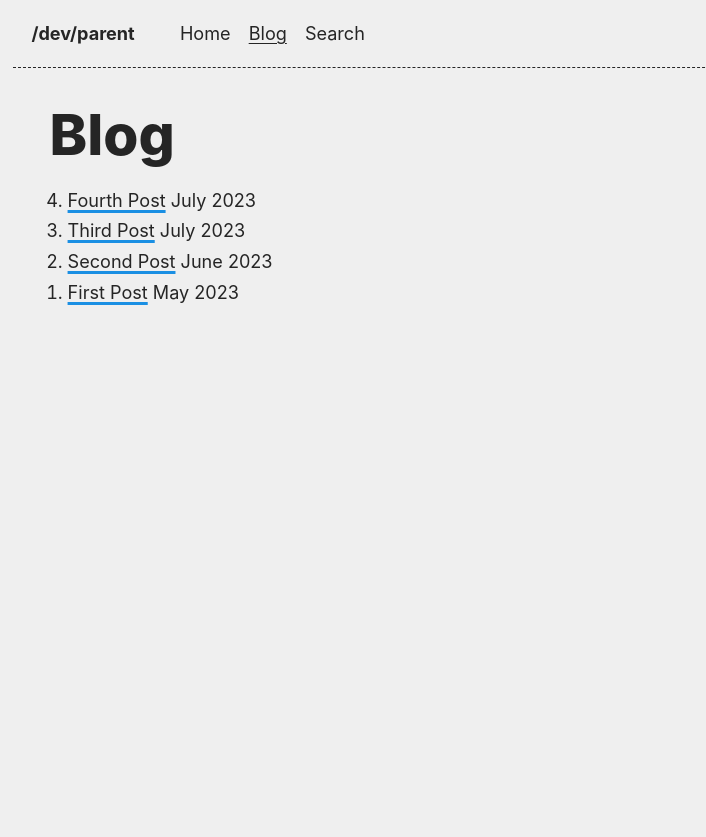
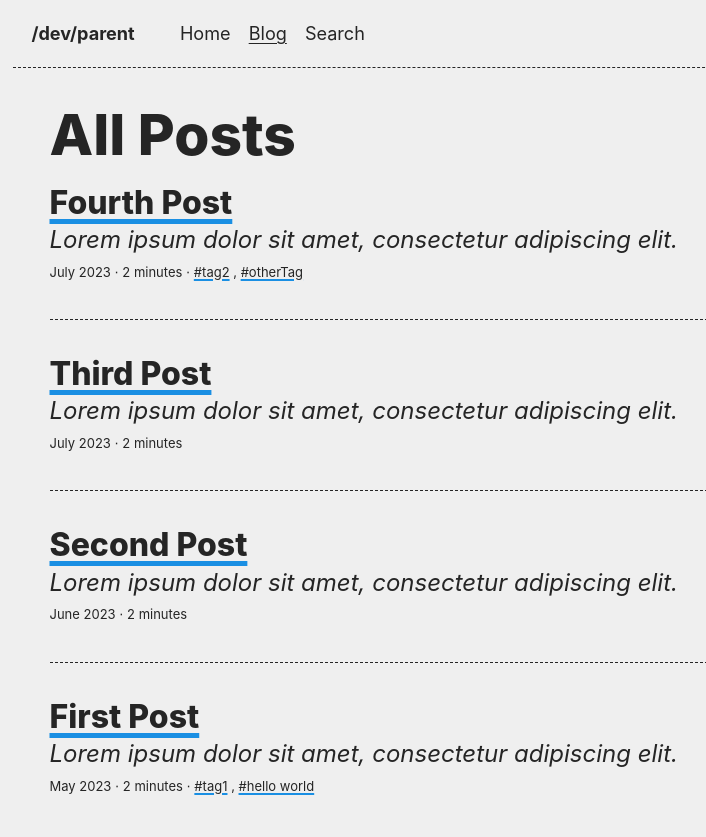
Before and after one commit to brendanv/dev-parent, an Eleventy site: page content/blog.njk in a window 1280 px wide. Shown: the whole page, without its empty margins (256-962 px from the left). Before the commit the page ends 800 px from the top, so only its background shows below. Built offline with nearby package versions, Linux system fonts and the light colour scheme; Eleventy itself is replaced by a stand-in of ours; files that its build step writes are made by us from their sources.

Commit message:
Improve post list CSS

```diff
--- a/_includes/postslist.njk
+++ b/_includes/postslist.njk
@@ -1,9 +1,26 @@
-{%- css %}.postlist { counter-reset: start-from {{ (postslistCounter or postslist.length) + 1 }} }{% endcss %}
-<ol reversed class="postlist">
+{%- css %}{% include "public/css/postlist.css" %}{% endcss %}
+<ul reversed class="postlist">
 {% for post in postslist | reverse %}
     <li class="postlist-item{% if post.url == url %} postlist-item-active{% endif %}">
-        <a href="{{ post.url }}" class="postlist-link">{% if post.data.title %}{{ post.data.title }}{% else %}<code>{{ post.url }}</code>{% endif %}</a>
-        <time class="postlist-date" datetime="{{ post.date | htmlDateString }}">{{ post.date | readableDate("LLLL yyyy") }}</time>
+      <h3><a href="{{ post.url }}">{{ post.data.title }}</a></h3>
+      {% if post.data.lede %}
+        <p class="lede">
+          {{ post.data.lede }}
+        </p>
+      {% endif %}
+      <div class="post-meta">
+        <time datetime="{{ post.date | htmlDateString }}">{{ post.date | readableDate("LLLL yyyy") }}</time> ⋅
+        {{ post.content | timeToRead }}
+        {% if (post.data.tags | length) > 1 %}
+         ⋅
+        {% endif %}
+        {% set comma = joiner() %}
+        {% for tag in post.data.tags -%}
+          {% if tag !== 'posts' %}
+            {{ comma() }} <a href="/tags/{{ tag | slugify }}" data-pagefind-filter="tag">#{{ tag }}</a>
+          {% endif %}
+        {%- endfor %}
+      </div>
     </li>
 {% endfor %}
-</ol>
+</ul>
--- a/content/blog.njk
+++ b/content/blog.njk
@@ -4,7 +4,7 @@ eleventyNavigation:
   key: Blog
   order: 2
 ---
-<h1>Blog</h1>
+<h1>All Posts</h1>
 
 {% set postslist = collections.posts %}
 {% include "postslist.njk" %}
--- /dev/null
+++ b/public/css/postlist.css
@@ -0,0 +1,13 @@
+.postlist {
+  list-style: none;
+  padding: 0;
+}
+
+.postlist > li + li {
+  border-top: 1px dashed;
+  padding-top: 2em;
+}
+
+.postlist-item {
+  padding-bottom: 2em;
+}
```
